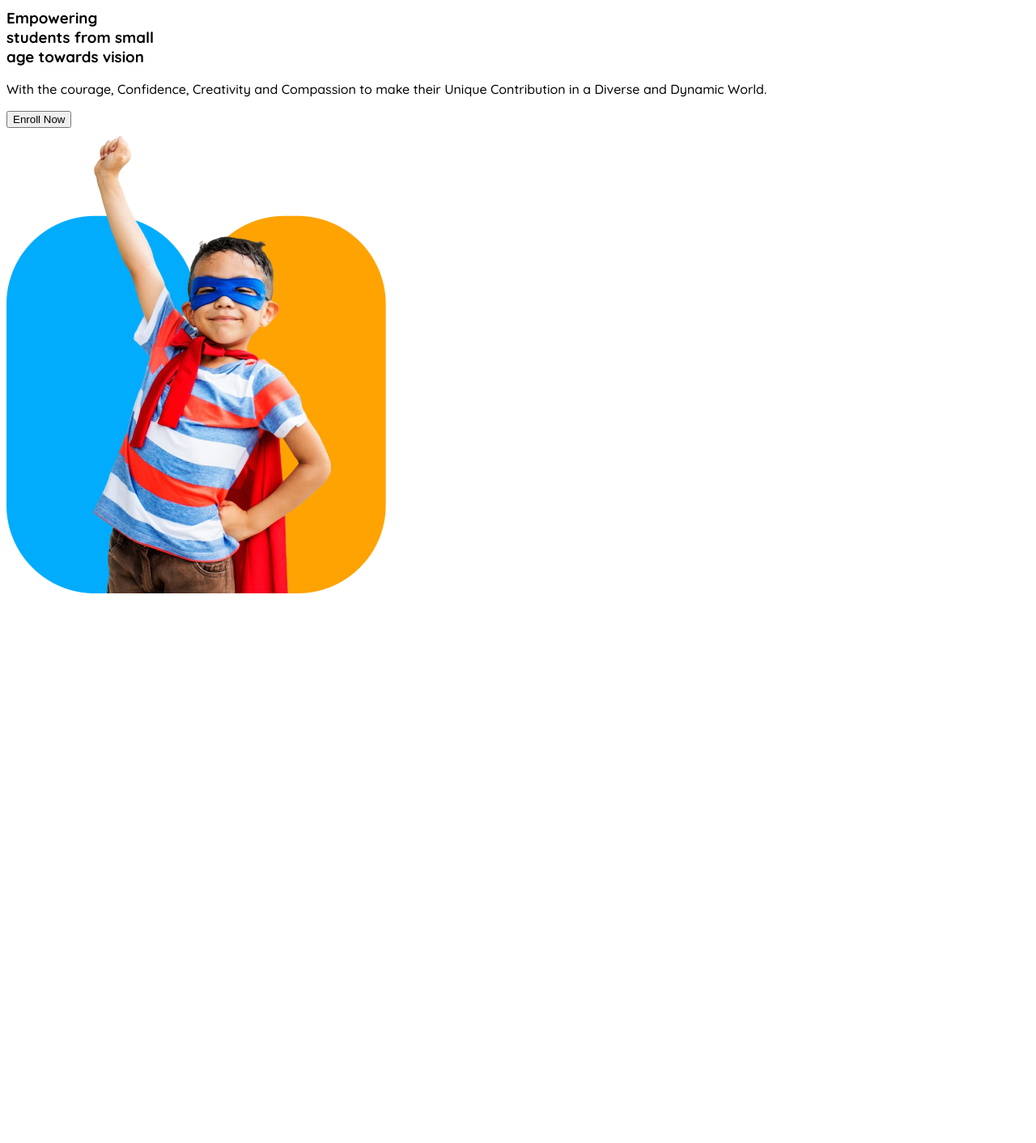
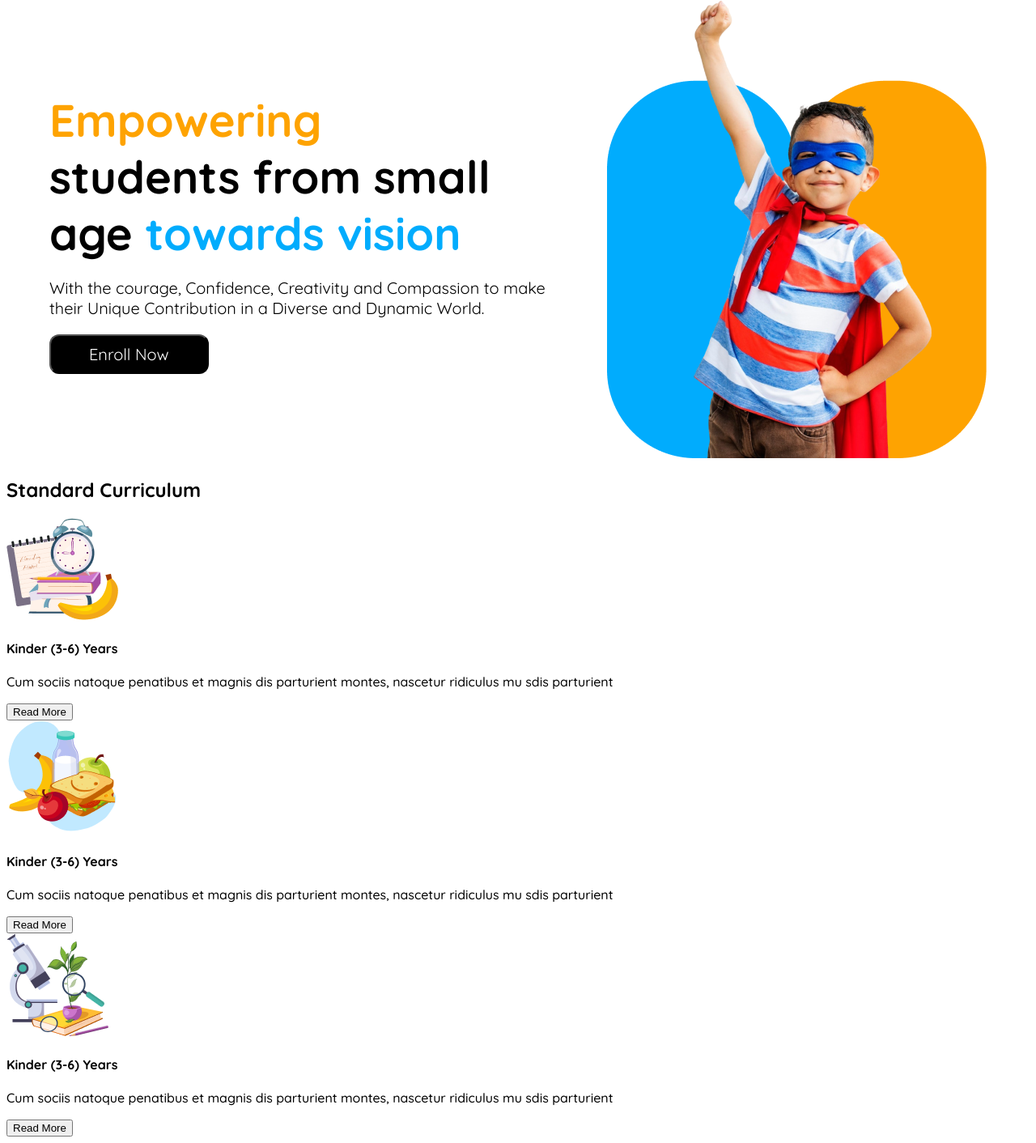
Before and after one commit to zakariahossain-me/kidsschool, a plain HTML site: page index.html in a window 1280 px wide. Shown: the part 101-1513 px from the top of the page at 81% size. Before the commit the page ends 846 px from the top, so only its background shows below. Drawn offline with Linux system fonts and the light colour scheme.

Commit message:
completed header section

```diff
--- a/index.html
+++ b/index.html
@@ -35,7 +35,8 @@
     <section class="hero-container">
       <div class="hero-items">
         <h3 class="hero-title">
-          Empowering <br />students from small <br />age towards vision
+          <span class="text1">Empowering</span> <br />students from small
+          <br />age <span class="text2">towards vision</span>
         </h3>
         <p class="hero-pragraph">
           With the courage, Confidence, Creativity and Compassion to make their
@@ -47,5 +48,40 @@
         <img src="./assets/hero-kids.png" alt="" />
       </div>
     </section>
+    <!-- Curriculam Section -->
+    <section class="curriculam-container">
+      <div class="item-title">
+        <h1 class="title-style">Standard Curriculum</h1>
+      </div>
+      <div class="box">
+        <div class="box-items">
+          <img src="./assets/elementary.png" alt="" />
+          <h4 class="">Kinder (3-6) Years</h4>
+          <p class="class">
+            Cum sociis natoque penatibus et magnis dis parturient montes,
+            nascetur ridiculus mu sdis parturient
+          </p>
+          <button class="butn-style">Read More</button>
+        </div>
+        <div class="box-items">
+          <img src="./assets/kinder.png" alt="" />
+          <h4 class="">Kinder (3-6) Years</h4>
+          <p class="class">
+            Cum sociis natoque penatibus et magnis dis parturient montes,
+            nascetur ridiculus mu sdis parturient
+          </p>
+          <button class="butn-style">Read More</button>
+        </div>
+        <div class="box-items">
+          <img src="./assets/middle.png" alt="" />
+          <h4 class="">Kinder (3-6) Years</h4>
+          <p class="class">
+            Cum sociis natoque penatibus et magnis dis parturient montes,
+            nascetur ridiculus mu sdis parturient
+          </p>
+          <button class="butn-style">Read More</button>
+        </div>
+      </div>
+    </section>
   </body>
 </html>
--- a/style.css
+++ b/style.css
@@ -7,6 +7,13 @@
   font-style: normal;
 }
 
+/* Sheard styled */
+.text1 {
+  color: #fea301;
+}
+.text2 {
+  color: #01acfd;
+}
 /* Navbar related styled */
 .nav-container {
   display: flex;
@@ -14,6 +21,7 @@
   justify-content: space-between;
   max-width: 1158px;
   margin: 0 auto;
+  margin-bottom: 0px;
 }
 
 .nav-title {
@@ -61,3 +69,39 @@
 .brand-title {
   font-size: 32px;
 }
+/* Header Related Style */
+.hero-container {
+  display: flex;
+  text-align: center;
+  justify-content: space-between;
+  max-width: 1158px;
+  margin: 0 auto;
+}
+.hero-items {
+  text-align: left;
+  margin: 0 auto;
+}
+.hero-title {
+  margin-top: 122px;
+  font-size: 56px;
+  font-weight: bold;
+  text-align: left;
+  max-width: 640px;
+  margin-bottom: 0px;
+}
+.hero-pragraph {
+  text-align: left;
+  font-size: 20px;
+  font-weight: 400;
+  padding: 0px 50px 0px 0px;
+}
+
+.hero-btn {
+  background-color: black;
+  color: #fff;
+  border-radius: 12px;
+  padding: 10px 47px;
+  font-size: 20px;
+  font-weight: 400;
+  font-family: "Quicksand", serif;
+}
```
